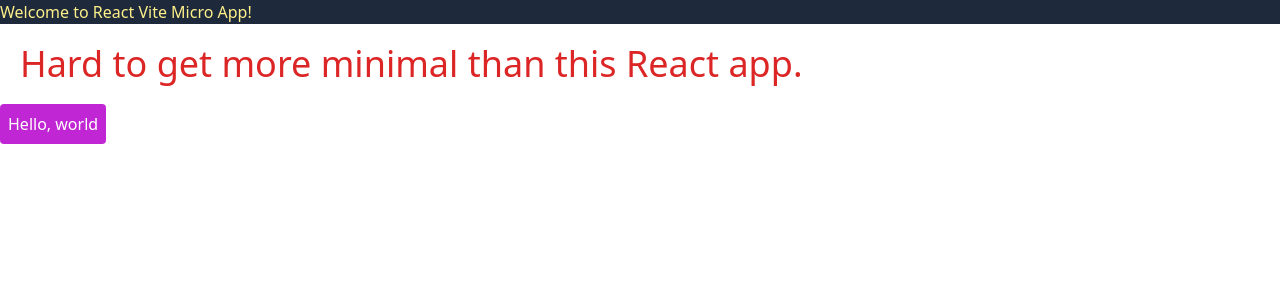
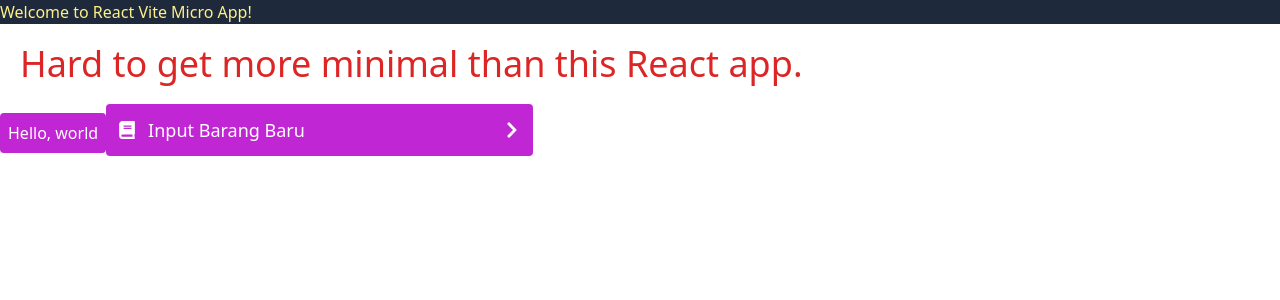
Before and after one commit to alifadwitiyap/online-store-digital-records, a React (Vite) app in the folder client/: page / in a window 1280 px wide. Shown: the top 300 px of the page. Built offline with nearby package versions, Linux system fonts and the light colour scheme; the HTML template or start-up script is replaced by a standard one.

Commit message:
Add MenuSelection component

```diff
--- a/client/package.json
+++ b/client/package.json
@@ -11,7 +11,8 @@
   "dependencies": {
     "prop-types": "^15.8.1",
     "react": "^17.0.2",
-    "react-dom": "^17.0.2"
+    "react-dom": "^17.0.2",
+    "react-icons": "^4.3.1"
   },
   "devDependencies": {
     "autoprefixer": "^10.4.4",
--- a/client/src/App.jsx
+++ b/client/src/App.jsx
@@ -1,5 +1,7 @@
 import React from 'react';
+import { FaBook } from 'react-icons/fa';
 import Button from './components/Button';
+import MenuSelection from './components/MenuSelection';
 import './index.css';
 
 function App() {
@@ -8,6 +10,7 @@ function App() {
       <h1 className="bg-slate-800 text-yellow-200">Welcome to React Vite Micro App!</h1>
       <p className="test">Hard to get more minimal than this React app.</p>
       <Button>Hello, world</Button>
+      <MenuSelection icon={<FaBook />} text="Input Barang Baru" />
     </>
   );
 }
--- /dev/null
+++ b/client/src/components/MenuSelection.jsx
@@ -0,0 +1,30 @@
+import React from 'react';
+import PropTypes from 'prop-types';
+import { FaChevronRight } from 'react-icons/fa';
+
+function MenuSelection({ text, icon, onClickHandler }) {
+  const className = 'bg-fuchsia-600 w-1/3 p-3 text-lg text-white rounded hover:bg-fuchsia-800';
+  return (
+    <button type="button" className={className} onClick={() => onClickHandler()}>
+      <div className="flex justify-between items-center">
+        <div className="flex items-center">
+          <div className="mr-3">{icon}</div>
+          <span>{text}</span>
+        </div>
+        <FaChevronRight />
+      </div>
+    </button>
+  );
+}
+
+MenuSelection.defaultProps = {
+  onClickHandler: () => {},
+};
+
+MenuSelection.propTypes = {
+  text: PropTypes.string.isRequired,
+  icon: PropTypes.element.isRequired,
+  onClickHandler: PropTypes.func,
+};
+
+export default MenuSelection;
```
Also changed, not shown: 1 other file (tests, documents, lock files or other folders).
